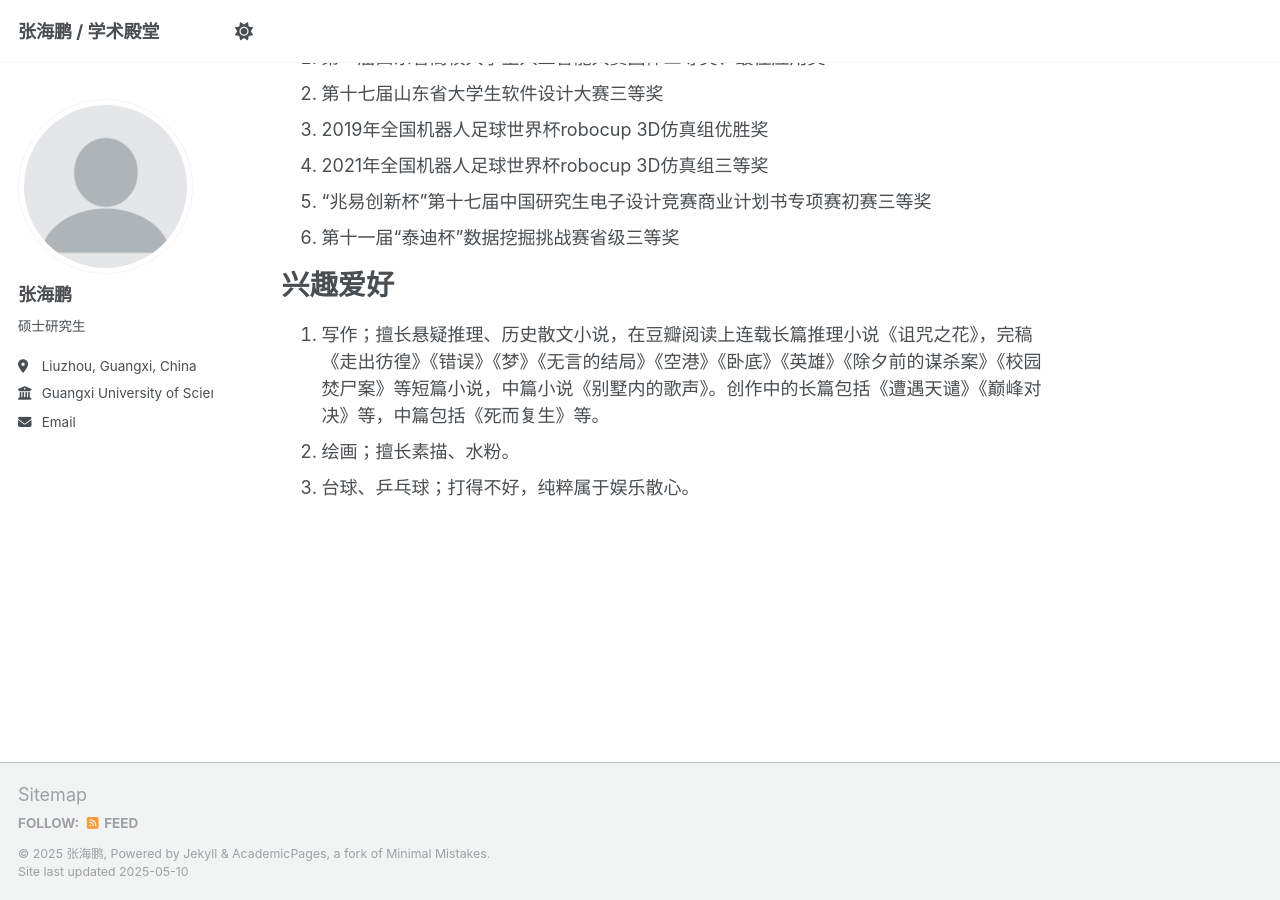
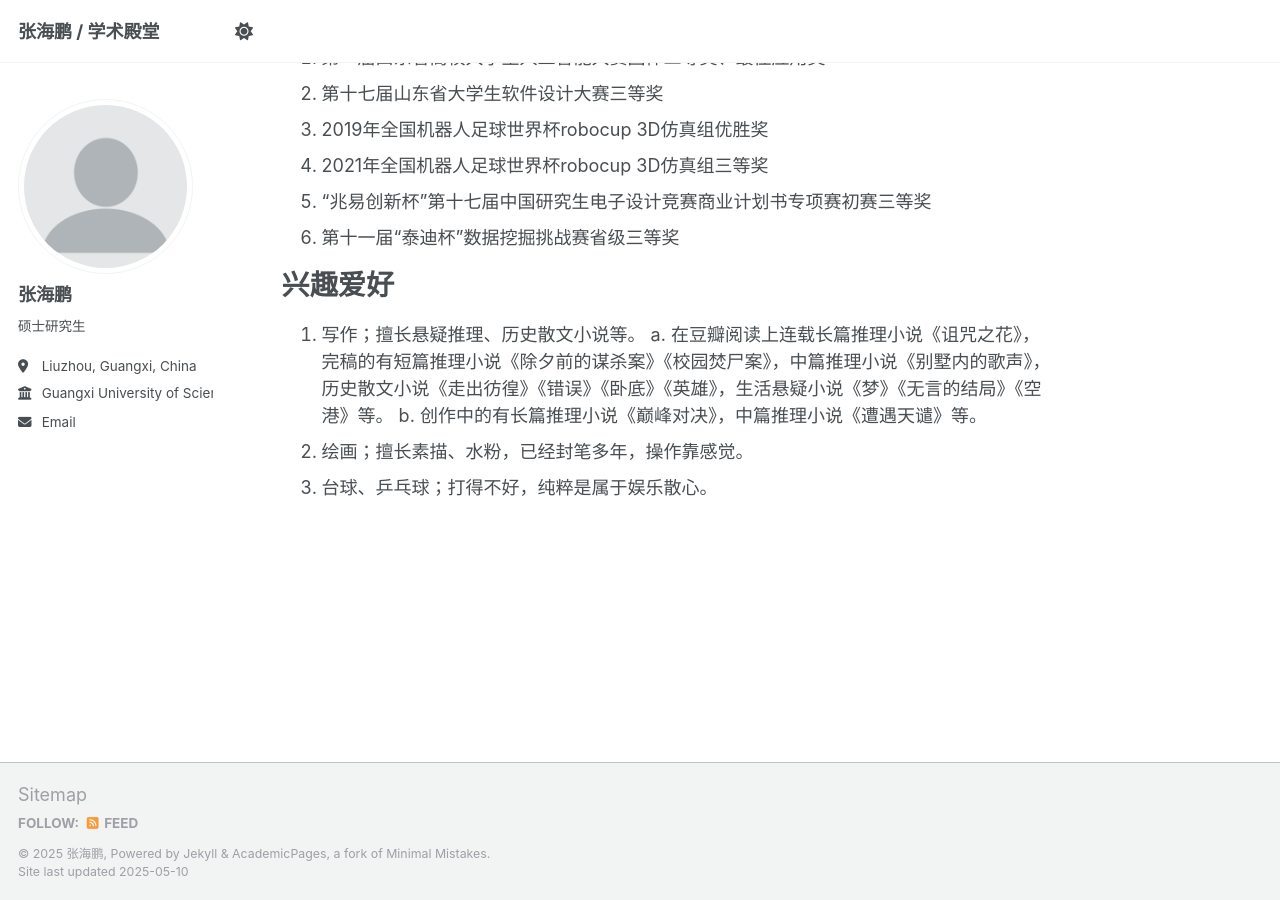
Before and after one commit to Harry-first/haipengzhang, a Jekyll site: the page built from _pages/about.md, in a window 1280 px wide and 900 px high, scrolled down 1862 px. Built offline with Jekyll 4.4.1, drawn with Linux system fonts in a browser that asks for light colours.

Commit message:
Update about.md

```diff
--- a/_pages/about.md
+++ b/_pages/about.md
@@ -54,6 +54,8 @@ redirect_from:
 
 **兴趣爱好**
 ======
-1. 写作；擅长悬疑推理、历史散文小说，在豆瓣阅读上连载长篇推理小说《诅咒之花》，完稿《走出彷徨》《错误》《梦》《无言的结局》《空港》《卧底》《英雄》《除夕前的谋杀案》《校园焚尸案》等短篇小说，中篇小说《别墅内的歌声》。创作中的长篇包括《遭遇天谴》《巅峰对决》等，中篇包括《死而复生》等。
-2. 绘画；擅长素描、水粉。
-3. 台球、乒乓球；打得不好，纯粹属于娱乐散心。
+1. 写作；擅长悬疑推理、历史散文小说等。
+   a. 在豆瓣阅读上连载长篇推理小说《诅咒之花》，完稿的有短篇推理小说《除夕前的谋杀案》《校园焚尸案》，中篇推理小说《别墅内的歌声》，历史散文小说《走出彷徨》《错误》《卧底》《英雄》，生活悬疑小说《梦》《无言的结局》《空港》等。
+   b. 创作中的有长篇推理小说《巅峰对决》，中篇推理小说《遭遇天谴》等。
+3. 绘画；擅长素描、水粉，已经封笔多年，操作靠感觉。
+4. 台球、乒乓球；打得不好，纯粹是属于娱乐散心。
```
